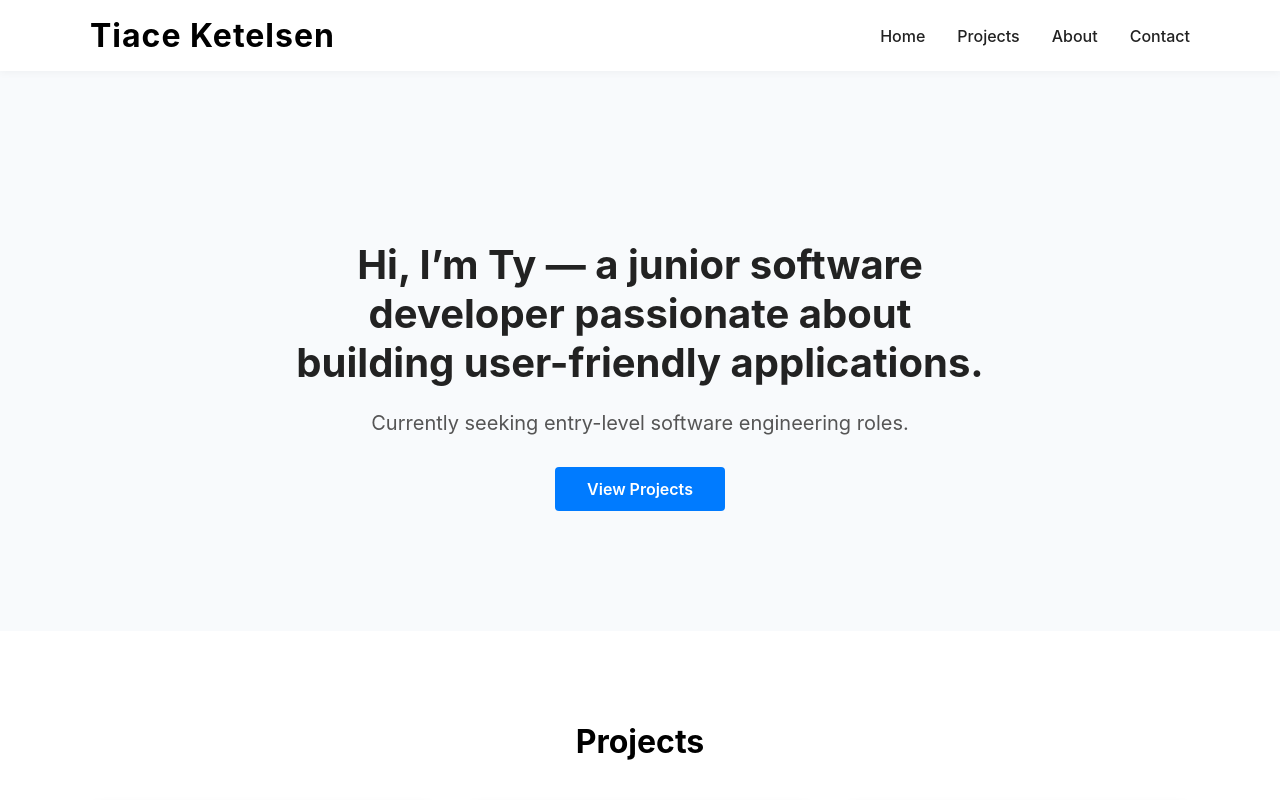
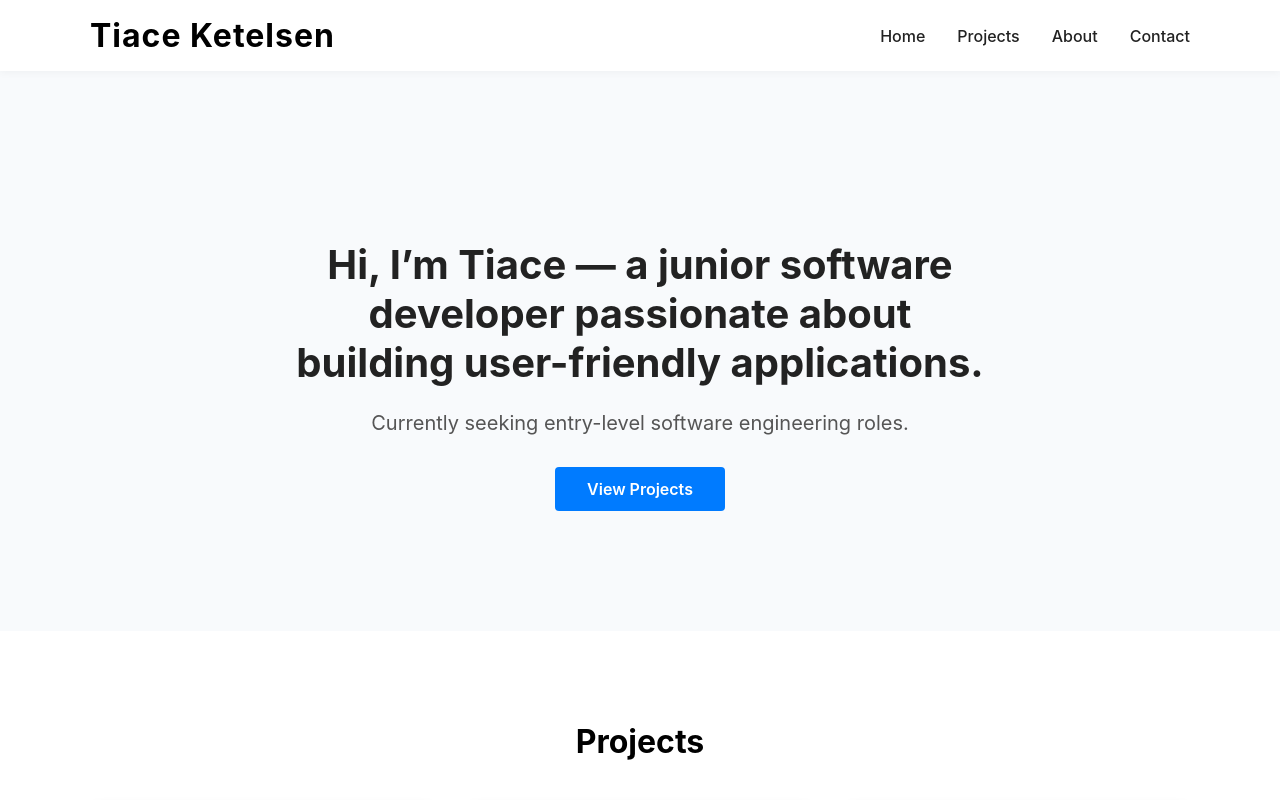
Before and after one commit to Tyketelsen13/my-portfolio, a React (Create React App) app: page / in a window 1280 px wide. Shown: the top 800 px of the page. Built offline with nearby package versions, Linux system fonts and the light colour scheme.

Commit message:
Update Header, Hero, and Projects components

```diff
--- a/src/Hero.js
+++ b/src/Hero.js
@@ -5,7 +5,7 @@ const Hero = () => (
   <section className="hero" id="home">
     <div className="hero__content">
       <h1 className="hero__headline">
-        Hi, I’m Ty — a junior software developer passionate about building user-friendly applications.
+        Hi, I’m Tiace — a junior software developer passionate about building user-friendly applications.
       </h1>
       <p className="hero__subtext">
         Currently seeking entry-level software engineering roles.
--- a/src/Projects.js
+++ b/src/Projects.js
@@ -8,7 +8,7 @@ const projects = [
     image: "https://via.placeholder.com/400x200?text=Portfolio+Site",
     tech: ["React", "CSS"],
     demo: "#",
-    github: "#"
+    github: "https://github.com/Tyketelsen13/my-portfolio"
   },
   {
     title: "Task Manager App",
```
